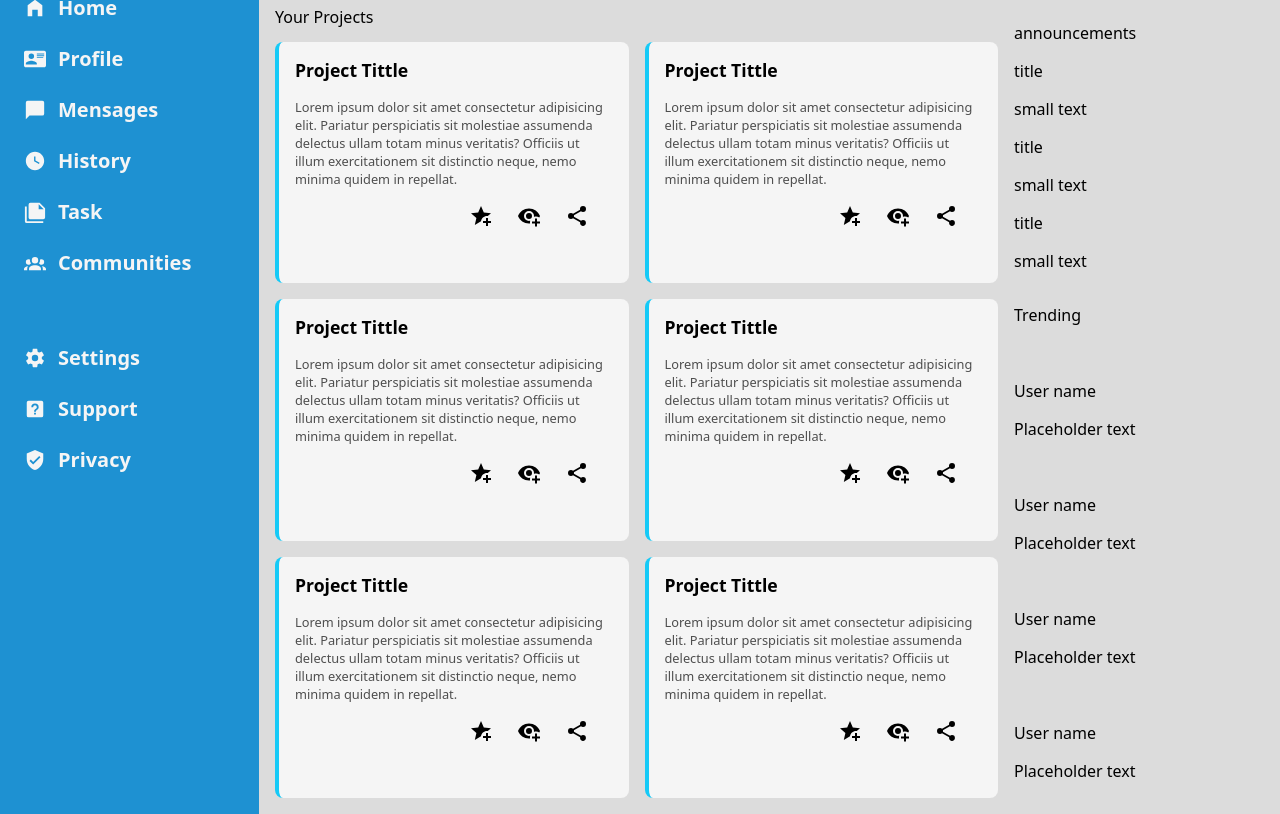
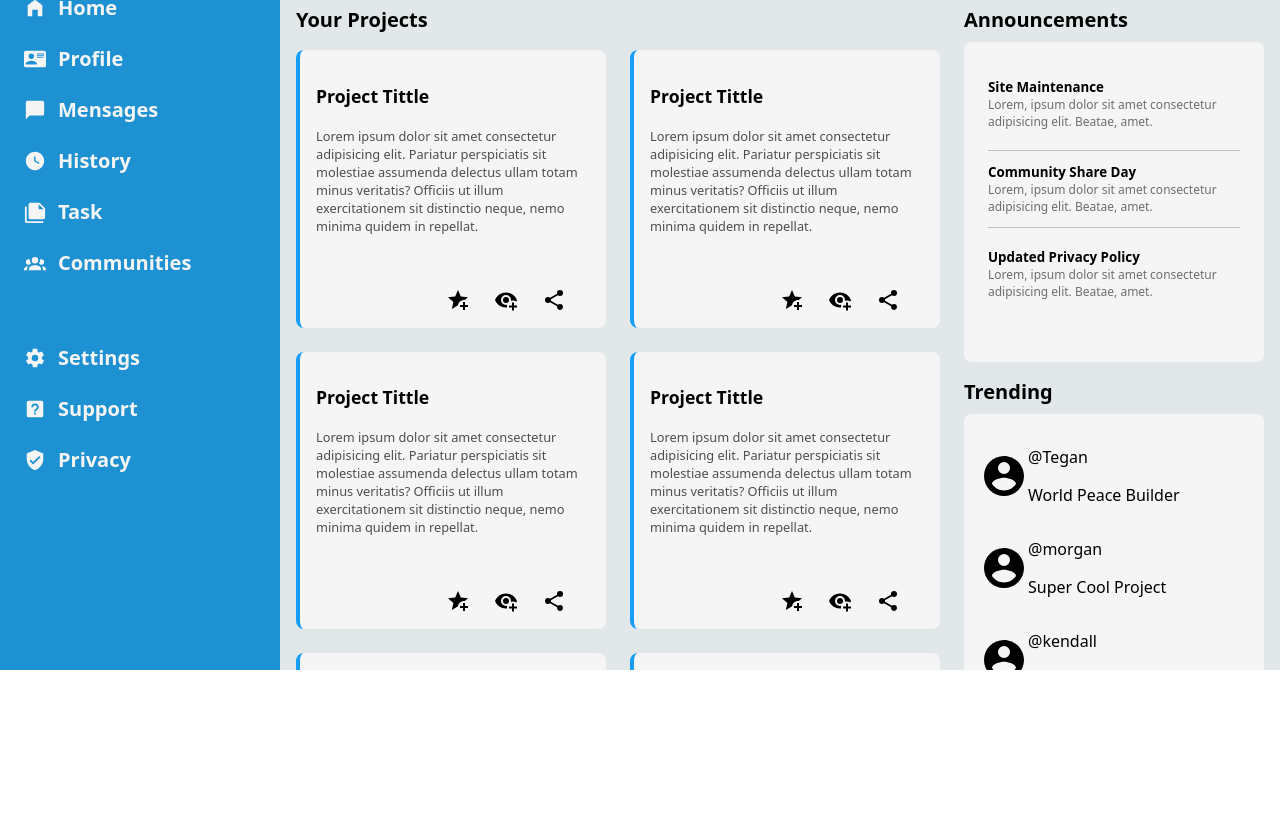
Before and after one commit to Zoldyako/admin_panel, a plain HTML site: page index.html in a window 1280 px wide. Shown: the part 130-944 px from the top of the page. After the commit the page ends 800 px from the top, so only its background shows below. Drawn offline with Linux system fonts and the light colour scheme.

Commit message:
Finished

```diff
--- a/index.html
+++ b/index.html
@@ -149,51 +149,50 @@
         </div>
 
         <div class="side-actions">
-
+            <p>Announcements</p>
             <div class="announcements-container">
-                <p>announcements</p>
                 <div class="announcements">
-                    <p>title</p>
-                    <p>small text</p>
+                    <p>Site Maintenance</p>
+                    <p>Lorem, ipsum dolor sit amet consectetur adipisicing elit. Beatae, amet.</p>
                 </div>
                 <div class="announcements">
-                    <p>title</p>
-                    <p>small text</p>
+                    <p>Community Share Day</p>
+                    <p>Lorem, ipsum dolor sit amet consectetur adipisicing elit. Beatae, amet.</p>
                 </div>
                 <div class="announcements">
-                    <p>title</p>
-                    <p>small text</p>
+                    <p>Updated Privacy Policy</p>
+                    <p>Lorem, ipsum dolor sit amet consectetur adipisicing elit. Beatae, amet.</p>
                 </div>
             </div>
 
             <p>Trending</p>
             <div class="trending-container">
                 <div class="trending">
-                    <img src="" alt="">
+                    <svg class="user-icon" xmlns="http://www.w3.org/2000/svg" viewBox="0 0 24 24"><title>account-circle</title><path d="M12,19.2C9.5,19.2 7.29,17.92 6,16C6.03,14 10,12.9 12,12.9C14,12.9 17.97,14 18,16C16.71,17.92 14.5,19.2 12,19.2M12,5A3,3 0 0,1 15,8A3,3 0 0,1 12,11A3,3 0 0,1 9,8A3,3 0 0,1 12,5M12,2A10,10 0 0,0 2,12A10,10 0 0,0 12,22A10,10 0 0,0 22,12C22,6.47 17.5,2 12,2Z" /></svg>
                     <div>
-                        <p>User name</p>
-                        <p>Placeholder text</p>
+                        <p>@Tegan</p>
+                        <p>World Peace Builder</p>
                     </div>
                 </div>
                 <div class="trending">
-                    <img src="" alt="">
+                    <svg class="user-icon" xmlns="http://www.w3.org/2000/svg" viewBox="0 0 24 24"><title>account-circle</title><path d="M12,19.2C9.5,19.2 7.29,17.92 6,16C6.03,14 10,12.9 12,12.9C14,12.9 17.97,14 18,16C16.71,17.92 14.5,19.2 12,19.2M12,5A3,3 0 0,1 15,8A3,3 0 0,1 12,11A3,3 0 0,1 9,8A3,3 0 0,1 12,5M12,2A10,10 0 0,0 2,12A10,10 0 0,0 12,22A10,10 0 0,0 22,12C22,6.47 17.5,2 12,2Z" /></svg>
                     <div>
-                        <p>User name</p>
-                        <p>Placeholder text</p>
-                    </div>
-                </div>
-                <div>
-                    <img src="" alt="">
-                    <div>
-                        <p>User name</p>
-                        <p>Placeholder text</p>
+                        <p>@morgan</p>
+                        <p>Super Cool Project</p>
                     </div>
                 </div>
                 <div class="trending">
-                    <img src="" alt="">
+                    <svg class="user-icon" xmlns="http://www.w3.org/2000/svg" viewBox="0 0 24 24"><title>account-circle</title><path d="M12,19.2C9.5,19.2 7.29,17.92 6,16C6.03,14 10,12.9 12,12.9C14,12.9 17.97,14 18,16C16.71,17.92 14.5,19.2 12,19.2M12,5A3,3 0 0,1 15,8A3,3 0 0,1 12,11A3,3 0 0,1 9,8A3,3 0 0,1 12,5M12,2A10,10 0 0,0 2,12A10,10 0 0,0 12,22A10,10 0 0,0 22,12C22,6.47 17.5,2 12,2Z" /></svg>
                     <div>
-                        <p>User name</p>
-                        <p>Placeholder text</p>
+                        <p>@kendall</p>
+                        <p>No Traffic Maker</p>
+                    </div>
+                </div>
+                <div class="trending">
+                    <svg class="user-icon" xmlns="http://www.w3.org/2000/svg" viewBox="0 0 24 24"><title>account-circle</title><path d="M12,19.2C9.5,19.2 7.29,17.92 6,16C6.03,14 10,12.9 12,12.9C14,12.9 17.97,14 18,16C16.71,17.92 14.5,19.2 12,19.2M12,5A3,3 0 0,1 15,8A3,3 0 0,1 12,11A3,3 0 0,1 9,8A3,3 0 0,1 12,5M12,2A10,10 0 0,0 2,12A10,10 0 0,0 12,22A10,10 0 0,0 22,12C22,6.47 17.5,2 12,2Z" /></svg>
+                    <div>
+                        <p>@alex</p>
+                        <p>No Traffic Maker</p>
                     </div>
                 </div>
             </div>
--- a/style.css
+++ b/style.css
@@ -71,11 +71,9 @@
   }
 
 
-
-
 body {
   display: grid;
-  grid-template-columns: minmax(250px 350px) 4fr;
+  grid-template-columns: 280px 4fr;
   grid-template-rows: 120px 1fr;
   font-family: system-ui, 'Roboto', 'Helvetica';
   margin: 0;
@@ -248,45 +246,50 @@ nav {
 
 main {
   display: grid;
-  grid-template-columns: 1fr 250px;
-  background-color: gainsboro;
+  grid-template-columns: 1fr 300px;
+  background-color: rgb(226, 232, 233);
   padding: 16px;
-  gap: 16px;
+  gap: 24px;
+  overflow: auto;
 }
 
 
 .user-project-container {
   display: grid;
   grid-template-columns: 1fr 1fr;
-  grid-template-rows: 20px repeat(3, 1fr);
-  gap: 16px;
+  grid-template-rows: 20px repeat(auto-fit, minmax(240px, 1fr));
+  gap: 24px;
 
-  & p {
+  & > p {
     grid-column: 1 / 3;
-    grid-row: 1 / 2;
     margin: 0;
+    font-size: 15pt;
+    font-weight: bold;
   }
 }
 
 
 .user-project {
-  display: flex;
-  flex-direction: column;
+  display: grid;
+  grid-template-columns: 1fr;
+  grid-template-rows: 32px 1fr 48px;
   background-color: whitesmoke;
   border-radius: 8px;
-  border-left: 4px solid rgb(21, 202, 247);
+  border-left: 4px solid rgb(21, 157, 247);
   gap: 16px;
   padding: 16px;
 }
 
 
 .user-project p:first-child {
+  grid-row: 1 / 2;
   font-size: 1.1rem;
   font-weight: bold;
 }
 
 
 .user-project p:nth-child(2) {
+  grid-row: 2 / 3;
   font-size: .8rem;
   color: rgb(78, 78, 78);
 }
@@ -294,8 +297,10 @@ main {
 
 .read-actions {
   display: grid;
+  grid-row: 3 / 4;
   grid-template-columns: repeat(3, 48px);
   justify-content: end;
+  align-items: end;
 
   & svg {
     height: 24px;
@@ -305,4 +310,72 @@ main {
 
 .side-actions {
   display: grid;
+  grid-template-rows: 20px 320px 20px 400px;
+  gap: 16px;
 }
+
+
+.side-actions > div {
+  background-color: whitesmoke;
+  border-radius: 8px;
+  padding: 16px;
+}
+
+
+.side-actions > p:nth-child(1) {
+  grid-row: 1 / 2;
+  margin: 0;
+  font-size: 15pt;
+  font-weight: bold;
+}
+
+
+.side-actions p:nth-child(3) {
+  grid-row: 3 / 4;
+  margin: 0;
+  font-size: 15pt;
+  font-weight: bold;
+}
+
+
+.announcements {
+  margin: 8px;
+  padding: 12px 0;
+
+  & p {
+    margin: 0;
+  }
+}
+
+
+.announcements:nth-child(2) {
+  border-top: 1px solid rgb(192, 192, 192);
+  border-bottom: 1px solid rgb(192, 192, 192);
+}
+
+
+.announcements p:first-child {
+  font-size: 10pt;
+  font-weight: bold;
+}
+
+
+.announcements p:nth-child(2) {
+  font-size: 9pt;
+  color: rgb(110, 110, 110);
+}
+
+
+.trending {
+  display: grid;
+  grid-template-columns: 48px 1fr;
+  align-items: center;
+
+  & svg {
+    height: 48px;
+  }
+
+  & > p {
+    margin: 0;
+  }
+}
```
